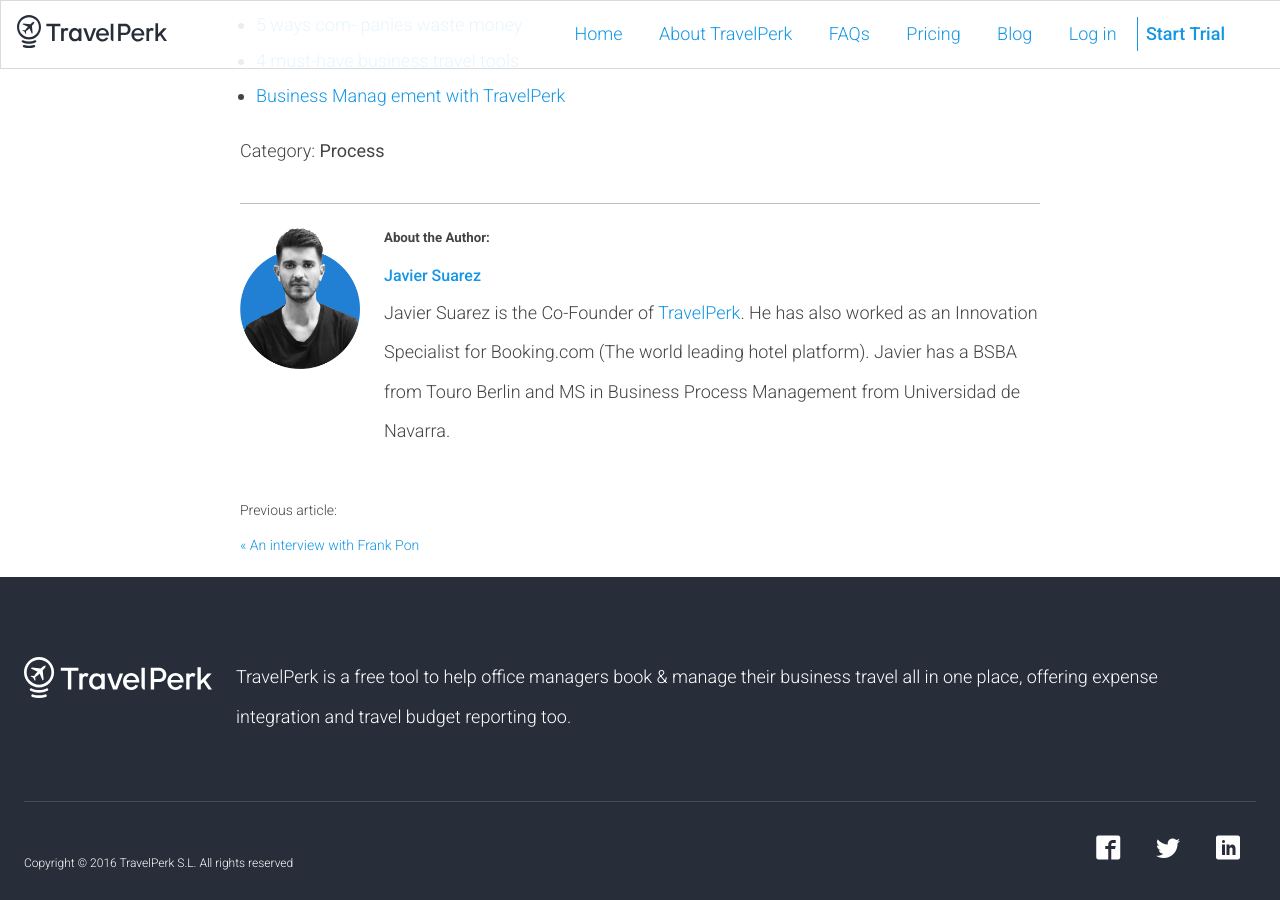
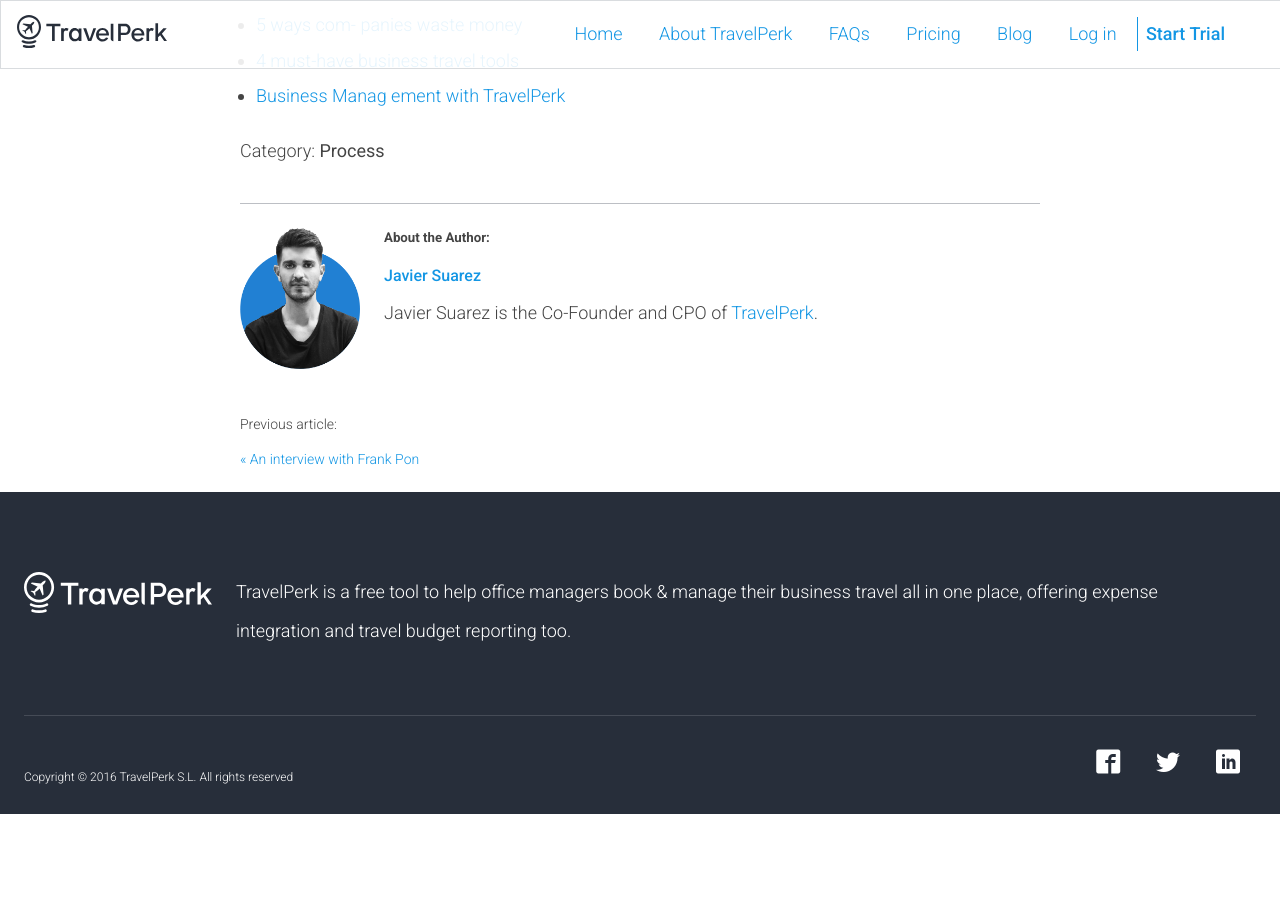
Before and after one commit to northswiss/jekyll-boilerplate, a Jekyll site: the page built from _posts/2016-05-02-4-benefits-to-using-a-travel-management-tool.md, in a window 1280 px wide and 900 px high, scrolled down 3325 px. Built offline with Jekyll 4.4.1, drawn with Linux system fonts in a browser that asks for light colours; nearby versions of some CDN libraries; after the commit the page ends 4139 px from its top, so only the background shows below that.

Commit message:
Minor update to post footer for Javier.

```diff
--- a/_layouts/post.html
+++ b/_layouts/post.html
@@ -29,7 +29,7 @@
     <img src="/imgs/team/javier-suarez.png" alt="Javier Suarez">
     <h5>About the Author:</h5>
     <h4><a href="https://www.linkedin.com/in/javier-suarez-4b800362" title="Connect with Javier on LinkedIn">Javier Suarez</a></h4>
-    <p>Javier Suarez is the Co-Founder of <a href="http://travelperk.com/">TravelPerk</a>. He has also worked as an Innovation Specialist for Booking.com (The world leading hotel platform). Javier has a BSBA from Touro Berlin and MS in Business Process Management from Universidad de Navarra.</p>
+    <p>Javier Suarez is the Co-Founder and CPO of <a href="http://travelperk.com/">TravelPerk</a>.</p>
     {% endif %}
   </footer>
 
```
